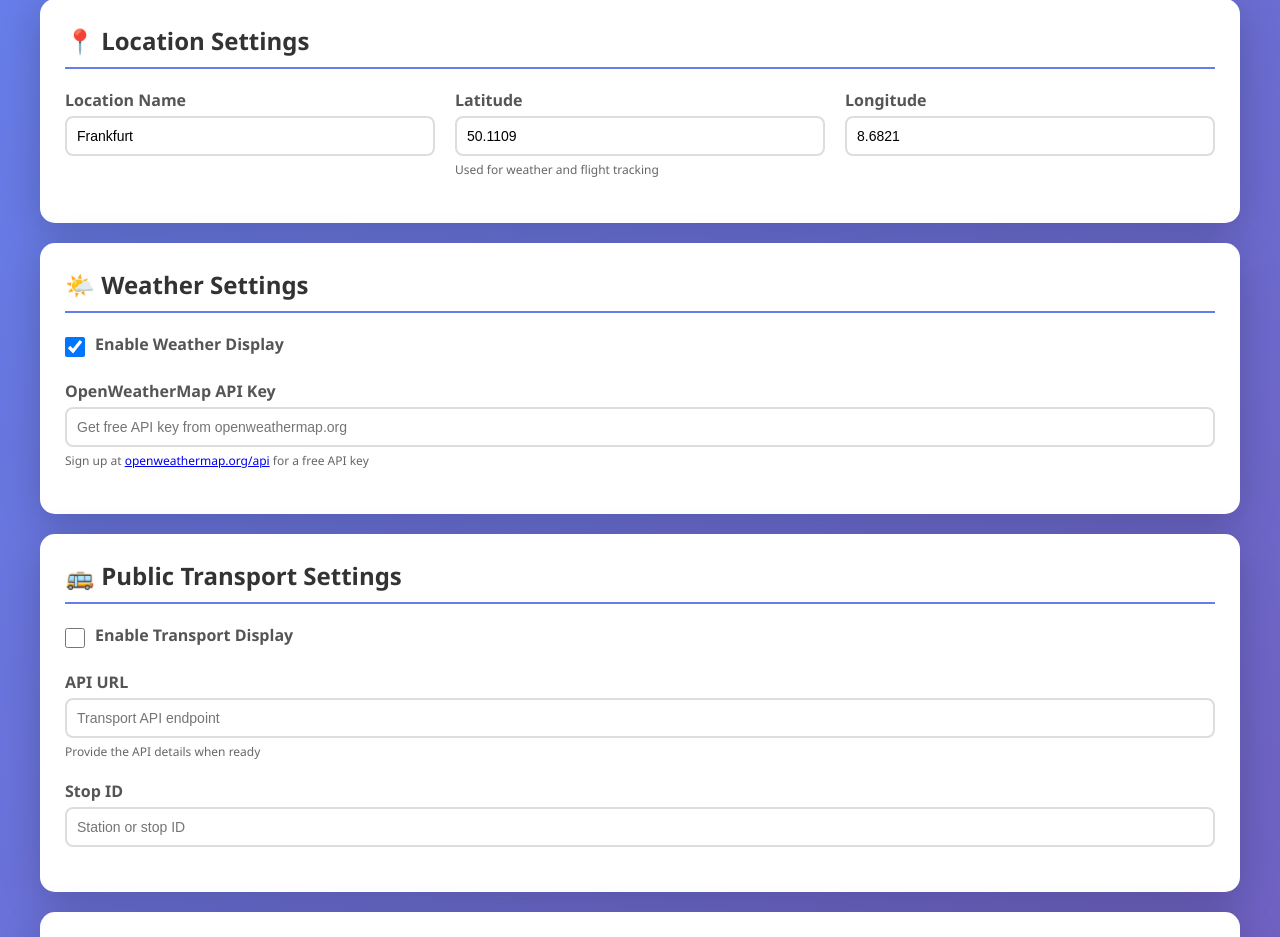
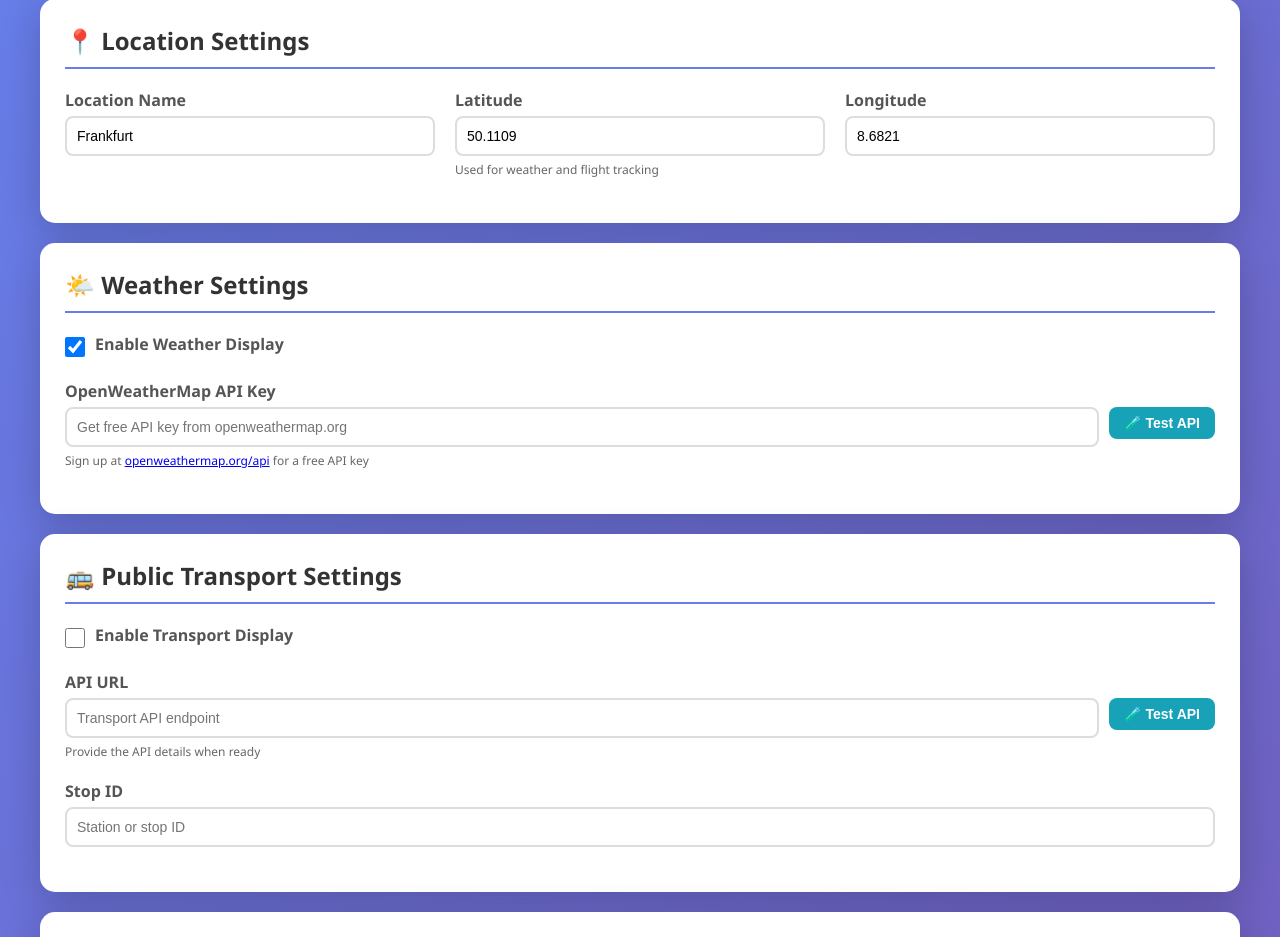
Before and after one commit to angeeinstein/digital-signage-screen, a Flask app: page /admin in a window 1280 px wide. Shown: the part 94-1031 px from the top of the page. Run offline with Flask 3, Linux system fonts and the light colour scheme.

Commit message:
Add weather and transport API testing functionality to admin panel

```diff
--- a/app.py
+++ b/app.py
@@ -238,6 +238,72 @@ def get_timetable():
         return jsonify({'success': False, 'message': str(e)}), 500
 
 
+@app.route('/api/test/weather')
+def test_weather_api():
+    """Test weather API with provided key"""
+    try:
+        api_key = request.args.get('api_key', '')
+        lat = float(request.args.get('lat', 50.0))
+        lon = float(request.args.get('lon', 8.0))
+
+        if not api_key:
+            return jsonify({'success': False, 'message': 'No API key provided'}), 400
+
+        url = f"https://api.openweathermap.org/data/2.5/weather?lat={lat}&lon={lon}&appid={api_key}&units=metric"
+        response = requests.get(url, timeout=10)
+
+        if response.status_code == 200:
+            data = response.json()
+            return jsonify({
+                'success': True,
+                'temp': round(data['main']['temp'], 1),
+                'description': data['weather'][0]['description'].capitalize(),
+                'location': data.get('name', 'Unknown')
+            })
+        elif response.status_code == 401:
+            return jsonify({'success': False, 'message': 'Invalid API key. Check your key at openweathermap.org'}), 401
+        elif response.status_code == 429:
+            return jsonify({'success': False, 'message': 'API rate limit exceeded. Wait a minute and try again'}), 429
+        else:
+            error_data = response.json()
+            return jsonify({'success': False, 'message': error_data.get('message', 'API request failed')}), response.status_code
+
+    except requests.exceptions.Timeout:
+        return jsonify({'success': False, 'message': 'Request timeout. Check your internet connection'}), 500
+    except requests.exceptions.ConnectionError:
+        return jsonify({'success': False, 'message': 'Connection error. Check your internet connection'}), 500
+    except Exception as e:
+        logger.error(f"Error testing weather API: {e}")
+        return jsonify({'success': False, 'message': str(e)}), 500
+
+
+@app.route('/api/test/transport')
+def test_transport_api():
+    """Test transport API"""
+    try:
+        api_url = request.args.get('api_url', '')
+        stop_id = request.args.get('stop_id', '')
+
+        if not api_url:
+            return jsonify({'success': False, 'message': 'No API URL provided'}), 400
+
+        # This is a placeholder - will need to be customized based on actual API
+        response = requests.get(api_url, timeout=10)
+
+        if response.status_code == 200:
+            return jsonify({'success': True, 'message': 'API accessible'})
+        else:
+            return jsonify({'success': False, 'message': f'HTTP {response.status_code}'}), response.status_code
+
+    except requests.exceptions.Timeout:
+        return jsonify({'success': False, 'message': 'Request timeout'}), 500
+    except requests.exceptions.ConnectionError:
+        return jsonify({'success': False, 'message': 'Connection error'}), 500
+    except Exception as e:
+        logger.error(f"Error testing transport API: {e}")
+        return jsonify({'success': False, 'message': str(e)}), 500
+
+
 @app.errorhandler(404)
 def not_found(error):
     """Handle 404 errors"""
--- a/templates/admin.html
+++ b/templates/admin.html
@@ -115,6 +115,47 @@
             color: white;
         }
 
+        .btn-info {
+            background: #17a2b8;
+            color: white;
+            padding: 8px 15px;
+            font-size: 14px;
+        }
+
+        .btn-small {
+            padding: 8px 15px;
+            font-size: 14px;
+        }
+
+        .test-result {
+            margin-top: 10px;
+            padding: 10px;
+            border-radius: 5px;
+            display: none;
+        }
+
+        .test-result.success {
+            background: #d4edda;
+            color: #155724;
+            border: 1px solid #c3e6cb;
+        }
+
+        .test-result.error {
+            background: #f8d7da;
+            color: #721c24;
+            border: 1px solid #f5c6cb;
+        }
+
+        .input-with-button {
+            display: flex;
+            gap: 10px;
+            align-items: flex-start;
+        }
+
+        .input-with-button input {
+            flex: 1;
+        }
+
         .grid {
             display: grid;
             grid-template-columns: repeat(auto-fit, minmax(300px, 1fr));
@@ -221,8 +262,12 @@
             </div>
             <div class="form-group">
                 <label for="weatherApiKey">OpenWeatherMap API Key</label>
-                <input type="text" id="weatherApiKey" placeholder="Get free API key from openweathermap.org">
+                <div class="input-with-button">
+                    <input type="text" id="weatherApiKey" placeholder="Get free API key from openweathermap.org">
+                    <button class="btn btn-info btn-small" onclick="testWeatherAPI()">🧪 Test API</button>
+                </div>
                 <div class="help-text">Sign up at <a href="https://openweathermap.org/api" target="_blank">openweathermap.org/api</a> for a free API key</div>
+                <div class="test-result" id="weatherTestResult"></div>
             </div>
         </div>
 
@@ -235,8 +280,12 @@
             </div>
             <div class="form-group">
                 <label for="transportApiUrl">API URL</label>
-                <input type="text" id="transportApiUrl" placeholder="Transport API endpoint">
+                <div class="input-with-button">
+                    <input type="text" id="transportApiUrl" placeholder="Transport API endpoint">
+                    <button class="btn btn-info btn-small" onclick="testTransportAPI()">🧪 Test API</button>
+                </div>
                 <div class="help-text">Provide the API details when ready</div>
+                <div class="test-result" id="transportTestResult"></div>
             </div>
             <div class="form-group">
                 <label for="transportStopId">Stop ID</label>
@@ -427,6 +476,75 @@
             }, 5000);
         }
 
+        // Test weather API
+        async function testWeatherAPI() {
+            const apiKey = document.getElementById('weatherApiKey').value;
+            const lat = parseFloat(document.getElementById('latitude').value) || 50.0;
+            const lon = parseFloat(document.getElementById('longitude').value) || 8.0;
+            const resultDiv = document.getElementById('weatherTestResult');
+
+            if (!apiKey) {
+                resultDiv.className = 'test-result error';
+                resultDiv.textContent = '❌ Please enter an API key first';
+                resultDiv.style.display = 'block';
+                return;
+            }
+
+            resultDiv.className = 'test-result';
+            resultDiv.textContent = '⏳ Testing API...';
+            resultDiv.style.display = 'block';
+
+            try {
+                const response = await fetch(`/api/test/weather?api_key=${encodeURIComponent(apiKey)}&lat=${lat}&lon=${lon}`);
+                const data = await response.json();
+
+                if (data.success) {
+                    resultDiv.className = 'test-result success';
+                    resultDiv.textContent = `✅ API working! Temperature: ${data.temp}°C, ${data.description}`;
+                } else {
+                    resultDiv.className = 'test-result error';
+                    resultDiv.textContent = `❌ API Error: ${data.message}`;
+                }
+            } catch (error) {
+                resultDiv.className = 'test-result error';
+                resultDiv.textContent = `❌ Connection error: ${error.message}`;
+            }
+        }
+
+        // Test transport API
+        async function testTransportAPI() {
+            const apiUrl = document.getElementById('transportApiUrl').value;
+            const stopId = document.getElementById('transportStopId').value;
+            const resultDiv = document.getElementById('transportTestResult');
+
+            if (!apiUrl) {
+                resultDiv.className = 'test-result error';
+                resultDiv.textContent = '❌ Please enter API URL first';
+                resultDiv.style.display = 'block';
+                return;
+            }
+
+            resultDiv.className = 'test-result';
+            resultDiv.textContent = '⏳ Testing API...';
+            resultDiv.style.display = 'block';
+
+            try {
+                const response = await fetch(`/api/test/transport?api_url=${encodeURIComponent(apiUrl)}&stop_id=${encodeURIComponent(stopId)}`);
+                const data = await response.json();
+
+                if (data.success) {
+                    resultDiv.className = 'test-result success';
+                    resultDiv.textContent = `✅ API working! Response received successfully.`;
+                } else {
+                    resultDiv.className = 'test-result error';
+                    resultDiv.textContent = `❌ API Error: ${data.message}`;
+                }
+            } catch (error) {
+                resultDiv.className = 'test-result error';
+                resultDiv.textContent = `❌ Connection error: ${error.message}`;
+            }
+        }
+
         // Initialize
         loadConfig();
     </script>
```
Also changed, not shown: QUICKSTART_DASHBOARD.md (+2 -0 lines).
